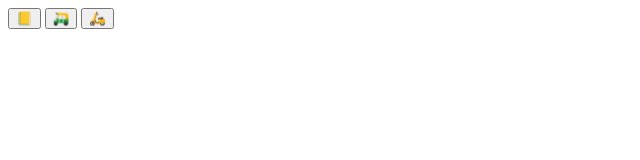
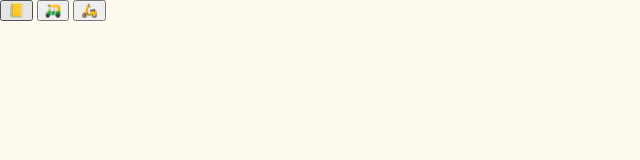
Before and after one commit to marwinburesch/css-layout, a website: page index.html in a window 1280 px wide. Shown: the whole page, without its empty margins (0-640 px from the left). Drawn offline with Linux system fonts and the light colour scheme.

Commit message:
Load base styles

```diff
--- a/index.html
+++ b/index.html
@@ -3,6 +3,7 @@
   <head>
     <meta charset="UTF-8" />
     <meta name="viewport" content="width=device-width, initial-scale=1.0" />
+    <link rel="stylesheet" href="styles.css" />
     <title>CSS Layout</title>
   </head>
   <body>
--- /dev/null
+++ b/styles.css
@@ -0,0 +1,12 @@
+*,
+*::after,
+*::before {
+  box-sizing: border-box;
+}
+
+body {
+  margin: 0;
+  background-color: floralwhite;
+  color: rebeccapurple;
+  font-size: 16px;
+}
```
